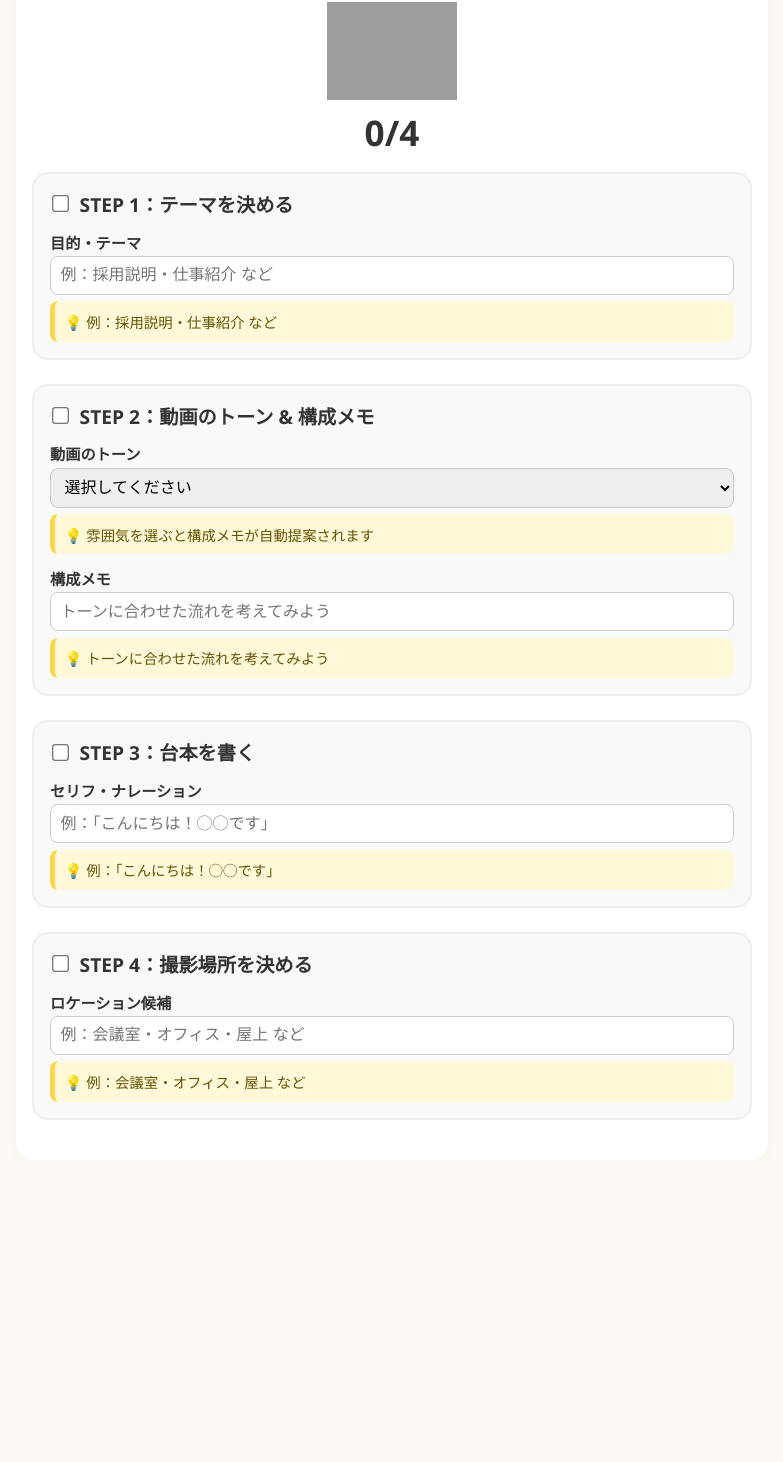
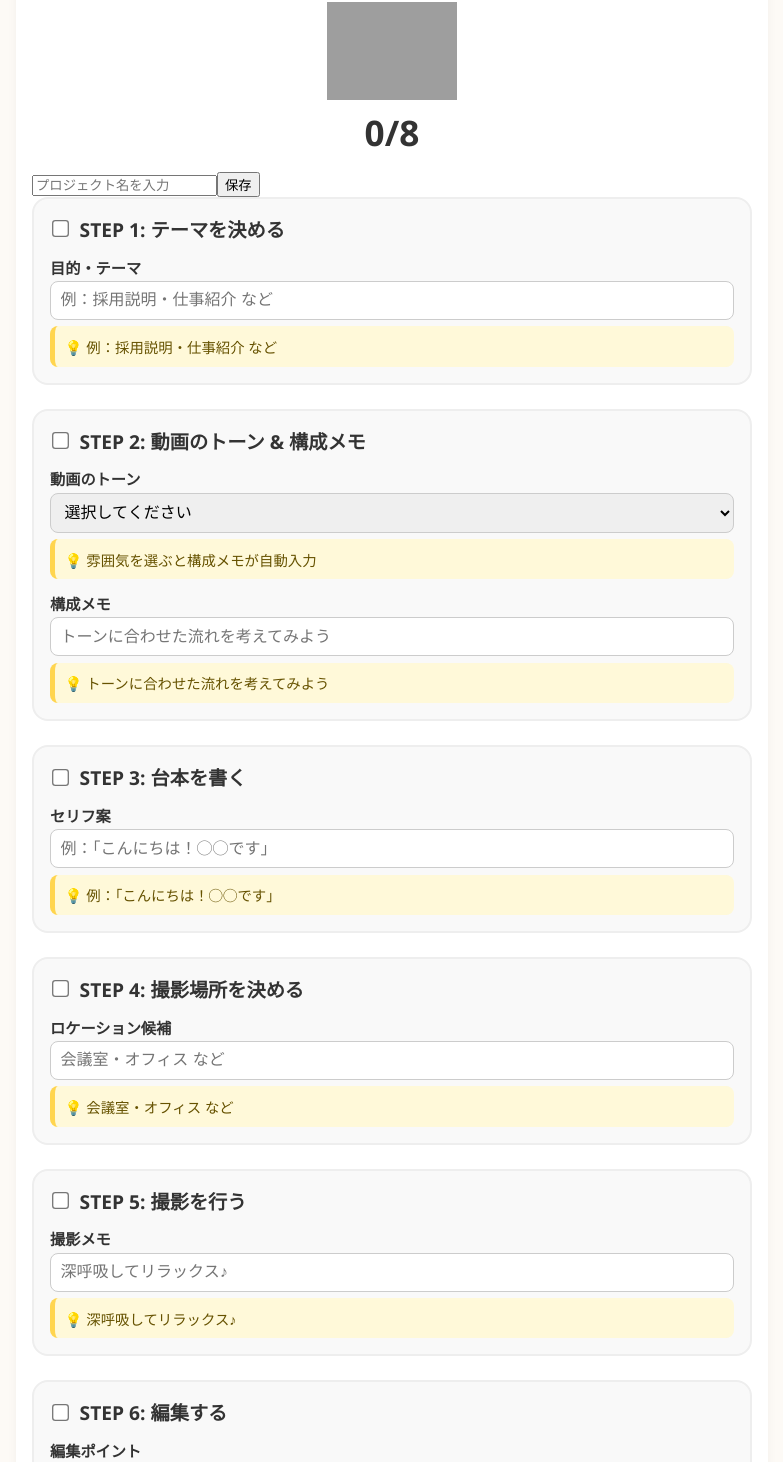
Before and after one commit to kanacyu99/HOMERAREDOUGATOUKOU, a React (Create React App) app in the folder video-checklist-app/: page / in a window 1280 px wide. Shown: the part 90-1552 px from the top of the page, without its empty margins (248-1031 px from the left). Before the commit the page ends 1250 px from the top, so only its background shows below. Built offline with nearby package versions, Linux system fonts and the light colour scheme; grey boxes are pictures that could not be loaded.

Commit message:
Update App.js

```diff
--- a/video-checklist-app/src/App.js
+++ b/video-checklist-app/src/App.js
@@ -1,15 +1,12 @@
 import React, { useState, useEffect } from "react";
 import "./App.css";
 
-/* -------------- ステップ定義 -------------- */
+/* ---------- ステップ定義 ---------- */
 const steps = [
   {
     title: "テーマを決める",
-    fields: [
-      { label: "目的・テーマ", hint: "💡 例：採用説明・仕事紹介 など" }
-    ]
+    fields: [{ label: "目的・テーマ", hint: "💡 例：採用説明・仕事紹介 など" }]
   },
-  /* ★ トーンと構成メモを同じステップ内に配置 ★ */
   {
     title: "動画のトーン & 構成メモ",
     fields: [
@@ -17,7 +14,7 @@ const steps = [
         label: "動画のトーン",
         type: "select",
         opts: ["真面目", "ゆるい", "おもしろ系", "感動系"],
-        hint: "💡 雰囲気を選ぶと構成メモが自動提案されます"
+        hint: "💡 雰囲気を選ぶと構成メモが自動入力"
       },
       {
         label: "構成メモ",
@@ -26,138 +23,149 @@ const steps = [
       }
     ]
   },
-  /* 以下は以前と同じ構成（例示） */
-  {
-    title: "台本を書く",
-    fields: [
-      { label: "セリフ・ナレーション", hint: "💡 例：「こんにちは！◯◯です」" }
-    ]
-  },
-  {
-    title: "撮影場所を決める",
-    fields: [
-      { label: "ロケーション候補", hint: "💡 例：会議室・オフィス・屋上 など" }
-    ]
-  },
-  /* …（残りはお好みで追加・編集可能） … */
+  { title: "台本を書く", fields: [{ label: "セリフ案", hint: "💡 例：「こんにちは！◯◯です」" }] },
+  { title: "撮影場所を決める", fields: [{ label: "ロケーション候補", hint: "💡 会議室・オフィス など" }] },
+  { title: "撮影を行う", fields: [{ label: "撮影メモ", hint: "💡 深呼吸してリラックス♪" }] },
+  { title: "編集する", fields: [{ label: "編集ポイント", hint: "💡 テロップ・BGMを追加" }] },
+  { title: "投稿する", fields: [{ label: "プラットフォーム", hint: "💡 例：TikTok / YouTube" }] },
+  { title: "振り返る", fields: [{ label: "良かった点・改善点", hint: "💡 コメントをメモ" }] }
 ];
 
-/* トーン別の構成メモ自動提案 */
+/* トーン別構成メモテンプレ */
 const toneTemplates = {
-  真面目:   "導入で課題を提示 → 論理的に説明 → まとめで結論",
-  ゆるい:   "雑談トークでゆったり導入 → 会話調で進行 → 締めもフランクに",
-  おもしろ系:"冒頭にネタを入れる → テンポよく展開 → オチで笑いを取る",
-  感動系:   "体験談で感情を引き込む → クライマックスで感動 → 励ましの言葉で締め"
+  真面目: "導入: 課題提示 → 本編: 論理的説明 → まとめ: 結論",
+  ゆるい: "雑談で導入 → 会話調で内容紹介 → 締めもフランクに",
+  おもしろ系: "冒頭にネタ → テンポよく展開 → オチで笑い",
+  感動系: "体験談で共感 → クライマックスで感動 → 励ましの言葉"
 };
 
-/* ほめメッセージ */
+/* ほめメッセージ & 成長スタンプ */
 const praises = ["Great job! 🎉", "すごい！完璧！✨", "バッチリ！👏"];
+const getStamp = (c) => (c>=8?"chick_13.png":c>=6?"chick_10.png":c>=4?"chick_7.png":c>=2?"chick_3.png":"chick_0.png");
 
-/* 達成数 → ひよこ画像 */
-const getStampImg = (c) => {
-  if (c >= 13) return "chick_13.png";
-  if (c >= 10) return "chick_10.png";
-  if (c >= 7)  return "chick_7.png";
-  if (c >= 3)  return "chick_3.png";
-  return "chick_0.png";
-};
+/* --- Appコンポーネント --- */
+export default function App() {
+  /* ステップ達成・入力メモ */
+  const [done, setDone] = useState(() => JSON.parse(localStorage.getItem("done")||"[]"));
+  const [notes,setNotes]= useState(() => JSON.parse(localStorage.getItem("notes")||"[]"));
 
-export default function App() {
-  /* ローカル保存 */
-  const [done,  setDone]  = useState(() => JSON.parse(localStorage.getItem("done")  || "[]"));
-  const [notes, setNotes] = useState(() => JSON.parse(localStorage.getItem("notes") || "[]"));
-  const [praise,setPraise]= useState("");
+  /* プロジェクト管理 */
+  const [projectName,setProjectName]=useState("");
+  const [projects,setProjects]=useState(() => JSON.parse(localStorage.getItem("projects")||"{}"));
 
-  useEffect(() => {
-    localStorage.setItem("done",  JSON.stringify(done));
-    localStorage.setItem("notes", JSON.stringify(notes));
-  }, [done, notes]);
+  /* ほめコメント */
+  const [praise,setPraise]=useState("");
+
+  /* 保存同期 */
+  useEffect(()=>{
+    localStorage.setItem("done",JSON.stringify(done));
+    localStorage.setItem("notes",JSON.stringify(notes));
+    localStorage.setItem("projects",JSON.stringify(projects));
+  },[done,notes,projects]);
 
   /* チェック切り替え */
-  const toggleStep = (sIdx) => {
-    const next = [...done];
-    next[sIdx] = !next[sIdx];
-    setDone(next);
-    if (next[sIdx]) {
-      setPraise(praises[Math.floor(Math.random()*praises.length)]);
-      setTimeout(()=>setPraise(""), 2500);
-    }
+  const toggleStep=(i)=>{
+    const nd=[...done]; nd[i]=!nd[i]; setDone(nd);
+    if(nd[i]){setPraise(praises[Math.floor(Math.random()*praises.length)]);setTimeout(()=>setPraise(""),2500);}
   };
 
-  /* 入力変更（トーン→構成メモ自動補完もここで） */
-  const handleFieldChange = (sIdx, fIdx, val) => {
-    const next = [...notes];
-    if (!next[sIdx]) next[sIdx] = [];
-    next[sIdx][fIdx] = val;
+  /* フィールド入力 */
+  const onFieldChange=(s,f,val)=>{
+    const n=[...notes]; if(!n[s]) n[s]=[]; n[s][f]=val;
 
-    /* トーン選択で構成メモ自動入力 */
-    const field = steps[sIdx].fields[fIdx];
-    if (field.label === "動画のトーン") {
-      const memoIdx = steps[sIdx].fields.findIndex(f => f.label === "構成メモ");
-      if (memoIdx !== -1) {
-        next[sIdx][memoIdx] = toneTemplates[val] || "";
-      }
+    /* トーン→構成メモ自動 */
+    if(steps[s].fields[f].label==="動画のトーン"){
+      const memoIdx=1; // 同ステップ内の構成メモindex
+      n[s][memoIdx]=toneTemplates[val]||"";
     }
-    setNotes(next);
+    setNotes(n);
   };
 
-  const achieved = done.filter(Boolean).length;
+  /* プロジェクト保存 */
+  const saveProject=()=>{
+    if(!projectName.trim()){alert("プロジェクト名を入力してください");return;}
+    const newProjects={...projects,[projectName]:{done,notes}};
+    setProjects(newProjects);
+    setProjectName("");
+    alert("プロジェクトを保存しました！");
+  };
 
-  return (
+  /* プロジェクト読込 */
+  const loadProject=(name)=>{
+    const data=projects[name];
+    if(!data){return;}
+    setDone(data.done);
+    setNotes(data.notes);
+  };
+
+  /* 完了数 */
+  const achieved=done.filter(Boolean).length;
+
+  /* ---- UI ---- */
+  return(
     <div className="app-container">
       <h1 className="title">📣 ほめキャス</h1>
 
       {/* スタンプ */}
       <div className="stamp-display">
-        <img
-          src={process.env.PUBLIC_URL + "/" + getStampImg(achieved)}
-          alt="成長スタンプ"
-          className="stamp-img"
-        />
+        <img src={process.env.PUBLIC_URL+"/"+getStamp(achieved)} alt="stamp" className="stamp-img"/>
         <div className="stamp-label">{achieved}/{steps.length}</div>
       </div>
-
       {praise && <div className="praise">{praise}</div>}
 
-      {steps.map((step, sIdx) => (
-        <div key={sIdx} className={`step ${done[sIdx] ? "done" : ""}`}>
+      {/* 🔖 プロジェクト保存/読込UI */}
+      <div className="project-box">
+        <input
+          type="text"
+          value={projectName}
+          onChange={(e)=>setProjectName(e.target.value)}
+          placeholder="プロジェクト名を入力"
+          className="project-input"
+        />
+        <button onClick={saveProject} className="project-btn">保存</button>
+
+        {Object.keys(projects).length>0 && (
+          <>
+            <select onChange={(e)=>loadProject(e.target.value)} defaultValue="">
+              <option value="" disabled>▼ 過去プロジェクトを選択</option>
+              {Object.keys(projects).map(name=>(
+                <option key={name} value={name}>{name}</option>
+              ))}
+            </select>
+          </>
+        )}
+      </div>
+
+      {/* ステップ一覧 */}
+      {steps.map((step,sIdx)=>(
+        <div key={sIdx} className={`step ${done[sIdx]?"done":""}`}>
           <div className="step-header">
-            <input
-              type="checkbox"
-              checked={done[sIdx] || false}
-              onChange={() => toggleStep(sIdx)}
-            />
-            <h2 className="step-title">STEP {sIdx+1}：{step.title}</h2>
+            <input type="checkbox" checked={done[sIdx]||false} onChange={()=>toggleStep(sIdx)}/>
+            <h2 className="step-title">STEP {sIdx+1}: {step.title}</h2>
           </div>
 
-          {step.fields.map((field, fIdx) => (
+          {step.fields.map((f,fIdx)=>(
             <div className="field" key={fIdx}>
-              <label className="field-label">{field.label}</label>
-
-              {/* 選択かテキストか判別 */}
-              {field.type === "select" ? (
+              <label className="field-label">{f.label}</label>
+              {f.type==="select"?(
                 <select
                   className="field-input"
-                  value={notes[sIdx]?.[fIdx] || ""}
-                  onChange={(e)=>handleFieldChange(sIdx,fIdx,e.target.value)}
+                  value={notes[sIdx]?.[fIdx]||""}
+                  onChange={(e)=>onFieldChange(sIdx,fIdx,e.target.value)}
                 >
                   <option value="">選択してください</option>
-                  {field.opts.map(opt=>(
-                    <option key={opt} value={opt}>{opt}</option>
-                  ))}
+                  {f.opts.map(o=><option key={o} value={o}>{o}</option>)}
                 </select>
-              ) : (
+              ):(
                 <input
                   className="field-input"
                   type="text"
-                  value={notes[sIdx]?.[fIdx] || ""}
-                  onChange={(e)=>handleFieldChange(sIdx,fIdx,e.target.value)}
-                  placeholder={field.hint.replace("💡 ","")}
+                  value={notes[sIdx]?.[fIdx]||""}
+                  onChange={(e)=>onFieldChange(sIdx,fIdx,e.target.value)}
+                  placeholder={f.hint.replace("💡 ","")}
                 />
               )}
-
-              {/* ヒント吹き出し（未達成時のみ） */}
-              {!done[sIdx] && <div className="hint-bubble">{field.hint}</div>}
+              {!done[sIdx] && <div className="hint-bubble">{f.hint}</div>}
             </div>
           ))}
         </div>
```
